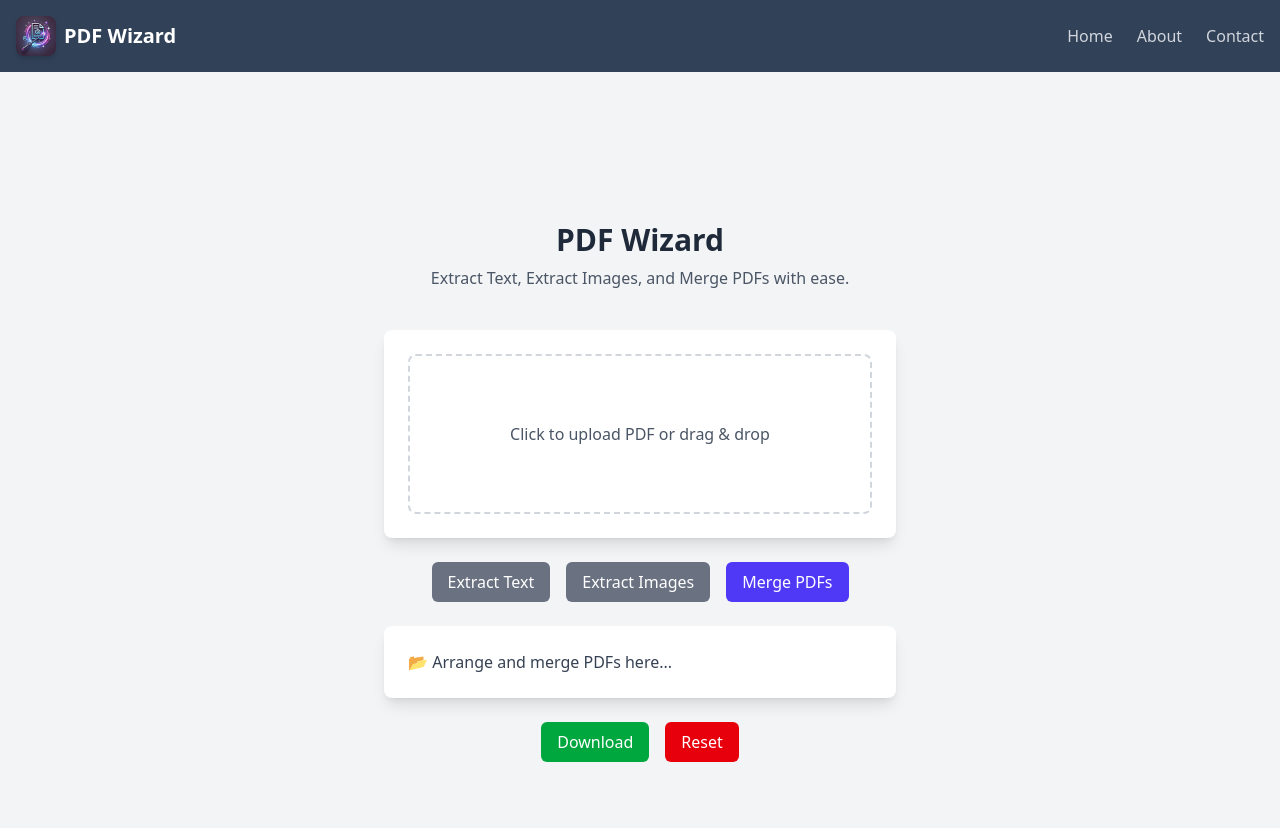
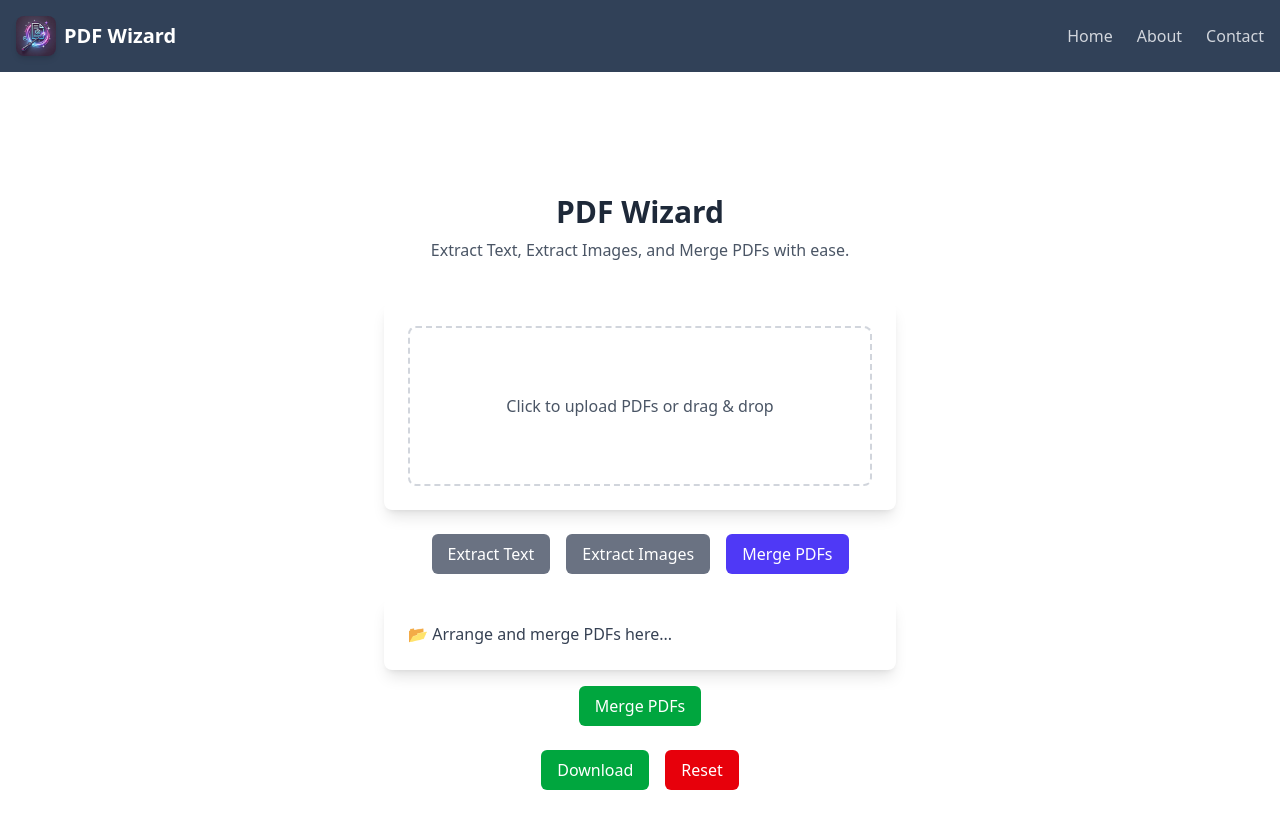
Before and after one commit to mohdyawars/pdf-wizard-frontend, a React (Vite) app: page / in a window 1280 px wide. Both pictures are taken after a click on the button "Merge PDFs". Shown: the top 828 px of the page. Built offline with nearby package versions, Linux system fonts and the light colour scheme.

Commit message:
feat: pdf-merge

```diff
--- a/index.html
+++ b/index.html
@@ -2,9 +2,9 @@
 <html lang="en">
     <head>
         <meta charset="UTF-8" />
-        <link rel="icon" type="image/svg+xml" href="assets/pdf_wiz.png" />
+        <link rel="icon" type="image/svg+xml" href="src/assets/pdf_wiz.png" />
         <meta name="viewport" content="width=device-width, initial-scale=1.0" />
-        <title>PDF Wizard</title>
+        <title>PDF Wizard - Your Ultimate PDF Utility Tool</title>
     </head>
     <body>
         <div id="root"></div>
--- a/package.json
+++ b/package.json
@@ -12,6 +12,8 @@
   "dependencies": {
     "@tailwindcss/cli": "^4.0.7",
     "@tailwindcss/vite": "^4.0.7",
+    "@tiptap/react": "^2.11.5",
+    "@tiptap/starter-kit": "^2.11.5",
     "axios": "^1.7.9",
     "react": "^19.0.0",
     "react-dom": "^19.0.0",
--- a/src/api.ts
+++ b/src/api.ts
@@ -1,11 +1,11 @@
-import axios from 'axios';
+import axios from "axios";
 
-const API_BASE_URL: string = 'http://127.0.0.1:8000';
-console.log('API_BASE_URL:', API_BASE_URL);
+const API_BASE_URL: string = "http://127.0.0.1:8000";
+console.log("API_BASE_URL:", API_BASE_URL);
 
 export const extractTextFromPdf = async (file: File) => {
   const formData = new FormData();
-    formData.append('pdf', file);
+  formData.append("pdf", file);
 
   try {
     const response = await axios.post(
@@ -13,13 +13,32 @@ export const extractTextFromPdf = async (file: File) => {
       formData,
       {
         headers: {
-                    'Content-Type': 'multipart/form-data',
+          "Content-Type": "multipart/form-data",
         },
       }
     );
     return response.data;
   } catch (error) {
-        console.error('Error extracting text', error);
+    console.error("Error extracting text", error);
     throw error;
   }
 };
+
+export const mergePdfs = async (files: File[]) => {
+  const formData = new FormData();
+  files.forEach((file) => {
+    formData.append("pdfs", file);
+  });
+
+  try {
+    const response = await axios.post(`${API_BASE_URL}/api/v1/pdfs/merge/`, formData, {
+      headers: {
+        "Content-Type": "multipart/form-data",
+      },
+    });
+    return response.data;
+  } catch (error) {
+    console.error("Error merging PDFs:", error);
+    throw error;
+  }
+};
--- a/src/components/Actions.tsx
+++ b/src/components/Actions.tsx
@@ -1,18 +1,58 @@
-import React from 'react';
+import React from "react";
 
 interface ActionsProps {
   setSelectedFiles: React.Dispatch<React.SetStateAction<File[]>>;
+  extractedText: string | null;
+  setExtractedText: React.Dispatch<React.SetStateAction<string | null>>;
+  selectedFiles: File[]; // Get the selected files to extract the name
 }
 
-const Actions: React.FC<ActionsProps> = ({ setSelectedFiles }) => {
+const Actions: React.FC<ActionsProps> = ({
+  setSelectedFiles,
+  extractedText,
+  setExtractedText,
+  selectedFiles,
+}) => {
+  // Function to download extracted text as a .txt file
+  const handleDownload = () => {
+    if (!extractedText || selectedFiles.length === 0) {
+      alert("No extracted text available to download.");
+      return;
+    }
+
+    // Extract original file name without extension
+    const originalFileName = selectedFiles[0].name.replace(/\.pdf$/, "");
+
+    // Create a text file with extracted text
+    const blob = new Blob([extractedText], { type: "text/plain" });
+    const url = URL.createObjectURL(blob);
+    const a = document.createElement("a");
+    a.href = url;
+    a.download = `${originalFileName}.txt`; // Use original name
+    document.body.appendChild(a);
+    a.click();
+    document.body.removeChild(a);
+    URL.revokeObjectURL(url);
+  };
+
+  // Function to reset extracted text area and selected files
+  const handleReset = () => {
+    setSelectedFiles([]);
+    setExtractedText(null);
+  };
+
   return (
-        <div className='mt-6 flex space-x-4'>
-            <button className='px-4 py-2 bg-green-600 text-white rounded-md'>
+    <div className="mt-6 flex space-x-4">
+      <button
+        className="px-4 py-2 bg-green-600 text-white rounded-md"
+        onClick={handleDownload}
+        disabled={!extractedText}
+      >
         Download
       </button>
       <button
-                className='px-4 py-2 bg-red-600 text-white rounded-md'
-                onClick={() => setSelectedFiles([])}
+        className="px-4 py-2 bg-red-600 text-white rounded-md"
+        onClick={handleReset}
       >
         Reset
       </button>
--- a/src/components/FileUpload.tsx
+++ b/src/components/FileUpload.tsx
@@ -1,4 +1,4 @@
-import React from 'react';
+import React from "react";
 
 interface FileUploadProps {
   handleFileUpload: (event: React.ChangeEvent<HTMLInputElement>) => void;
@@ -10,27 +10,30 @@ const FileUpload: React.FC<FileUploadProps> = ({
   selectedFiles,
 }) => {
   return (
-        <div className='bg-white p-6 rounded-lg shadow-lg w-full max-w-lg'>
-            <label className='w-full h-40 flex flex-col items-center justify-center border-2 border-dashed border-gray-300 rounded-lg cursor-pointer hover:bg-gray-50'>
+    <div className="bg-white p-6 rounded-lg shadow-lg w-full max-w-lg">
+      <label className="w-full h-40 flex flex-col items-center justify-center border-2 border-dashed border-gray-300 rounded-lg cursor-pointer hover:bg-gray-50">
         <input
-                    type='file'
+          type="file"
           multiple
-                    className='hidden'
+          accept=".pdf"
+          className="hidden"
           onChange={handleFileUpload}
         />
-                <p className='text-gray-600'>
-                    Click to upload PDF or drag & drop
+        <p className="text-gray-600 text-center">
+          Click to upload PDFs or drag & drop
         </p>
       </label>
 
       {selectedFiles.length > 0 && (
-                <div className='mt-4'>
-                    <h3 className='text-gray-700 font-semibold'>
-                        Selected Files:
+        <div className="mt-4">
+          <h3 className="text-gray-700 font-semibold">
+            Selected Files ({selectedFiles.length}):
           </h3>
-                    <ul className='list-disc list-inside text-gray-600'>
+          <ul className="list-disc list-inside text-gray-600 max-h-40 overflow-y-auto">
             {selectedFiles.map((file, index) => (
-                            <li key={index}>{file.name}</li>
+              <li key={index} className="truncate">
+                {file.name}
+              </li>
             ))}
           </ul>
         </div>
--- a/src/components/Hero.tsx
+++ b/src/components/Hero.tsx
@@ -1,9 +1,9 @@
 const Hero = () => {
   return (
     <>
-            <div className='text-center py-10'>
-                <h1 className='text-3xl font-bold text-gray-800'>PDF Wizard</h1>
-                <p className='text-gray-600 mt-2'>
+      <div className="text-center py-10">
+        <h1 className="text-3xl font-bold text-gray-800">PDF Wizard</h1>
+        <p className="text-gray-600 mt-2">
           Extract Text, Extract Images, and Merge PDFs with ease.
         </p>
       </div>
--- a/src/components/Pdfwizard.tsx
+++ b/src/components/Pdfwizard.tsx
@@ -1,16 +1,22 @@
-import { useState } from 'react';
-import Hero from './Hero';
-import FileUpload from './FileUpload';
-import FeatureSelection from './FeatureSelection';
-import ProcessingSelection from './ProcessingSelection';
-import Actions from './Actions';
-import { extractTextFromPdf } from '../api';
+import { useState } from "react";
+import Hero from "./Hero";
+import FileUpload from "./FileUpload";
+import FeatureSelection from "./FeatureSelection";
+import ProcessingSelection from "./ProcessingSelection";
+import Actions from "./Actions";
+import { extractTextFromPdf } from "../api";
+import { mergePdfs } from "../api";
+
+
+
+const API_BASE_URL: string = "http://127.0.0.1:8000";
 
 const Pdfwizard = () => {
-    const [selectedFeature, setSelectedFeature] = useState('text');
+  const [selectedFeature, setSelectedFeature] = useState("text");
   const [selectedFiles, setSelectedFiles] = useState<File[]>([]);
   const [extractedText, setExtractedText] = useState<string | null>(null);
   const [loading, setLoading] = useState(false);
+  const [mergedPdf, setMergedPdf] = useState<File | null>(null);
 
   // Handle file selection
   const handleFileUpload = (event: React.ChangeEvent<HTMLInputElement>) => {
@@ -22,7 +28,7 @@ const Pdfwizard = () => {
   // Handle text extraction
   const handleExtractText = async () => {
     if (selectedFiles.length === 0) {
-            alert('Please select a PDF file first.');
+      alert("Please select a PDF file first.");
       return;
     }
 
@@ -30,16 +36,65 @@ const Pdfwizard = () => {
     const result = await extractTextFromPdf(selectedFiles[0]);
     setLoading(false);
 
-        if (result && result.data.status === 'success') {
-            const textContent = Object.values(result.data.content).join('\n\n');
+    if (result && result.data.status === "success") {
+      const textContent = Object.values(result.data.content).join("\n\n");
       setExtractedText(textContent);
     } else {
-            setExtractedText('Failed to extract text.');
+      setExtractedText("Failed to extract text.");
+    }
+  };
+
+  // Handle merging pdf
+  const handleMergePdfs = async () => {
+    if (selectedFiles.length < 2) {
+      alert("Please select at least 2 PDF files to merge");
+      return;
+    }
+
+    setLoading(true);
+    try {
+      const result = await mergePdfs(selectedFiles);
+
+      if (result && result.data) {  // ✅ Ensure API response contains the file path
+        const fileUrl = `${API_BASE_URL}${result.data}`; // ✅ Convert relative path to full URL
+
+        // ✅ Fetch the actual PDF file
+        const fileResponse = await fetch(fileUrl);
+        if (!fileResponse.ok) {
+          throw new Error(`Failed to fetch PDF: ${fileResponse.statusText}`);
+        }
+
+        const blob = await fileResponse.blob();
+
+        // ✅ Convert Blob to File (optional, for state management)
+        const file = new File([blob], "merged.pdf", { type: "application/pdf" });
+
+        // ✅ Store the merged PDF in state (if needed)
+        setMergedPdf(file);
+
+        // ✅ Create a download link
+        const url = URL.createObjectURL(blob);
+        const a = document.createElement("a");
+        a.href = url;
+        a.download = "merged.pdf";
+        document.body.appendChild(a);
+        a.click();
+        document.body.removeChild(a);
+
+        alert("PDFs merged successfully!");
+      } else {
+        alert("Failed to merge PDFs.");
+      }
+    } catch (error) {
+      console.error("Error merging PDFs:", error);
+      alert("An error occurred while merging PDFs.");
+    } finally {
+      setLoading(false);
     }
   };
 
   return (
-        <div className='flex flex-col items-center justify-center min-h-screen bg-gray-100'>
+    <div className="flex flex-col items-center justify-center min-h-screen bg-gray-">
       <Hero />
 
       <FileUpload
@@ -58,17 +113,34 @@ const Pdfwizard = () => {
         loading={loading}
       />
 
-            {selectedFeature === 'text' && (
+      {selectedFeature === "text" && (
+        <>
           <button
             onClick={handleExtractText}
             disabled={loading}
-                    className='px-4 py-2 bg-blue-600 text-white rounded-md mt-4'
+            className="px-4 py-2 bg-blue-600 text-white rounded-md mt-4"
           >
-                    {loading ? 'Extracting...' : 'Extract Text'}
+            {loading ? "Extracting..." : "Extract Text"}
+          </button>
+        </>
+      )}
+
+      {selectedFeature === "merge" && (
+        <button
+          onClick={handleMergePdfs}
+          disabled={loading}
+          className="px-4 py-2 bg-green-600 text-white rounded-md mt-4"
+        >
+          {loading ? "Merging..." : "Merge PDFs"}
         </button>
       )}
 
-            <Actions setSelectedFiles={setSelectedFiles} />
+      <Actions
+        setSelectedFiles={setSelectedFiles}
+        extractedText={extractedText}
+        setExtractedText={setExtractedText}
+        selectedFiles={selectedFiles}
+      />
     </div>
   );
 };
```
Also changed, not shown: src/components/FeatureSelection.tsx (+9 -11 lines), src/components/Navbar.tsx (+11 -13 lines), src/components/ProcessingSelection.tsx (+8 -12 lines), 1 other file (tests, documents, lock files or other folders). Lines whose indentation alone changed are shown as unchanged.
